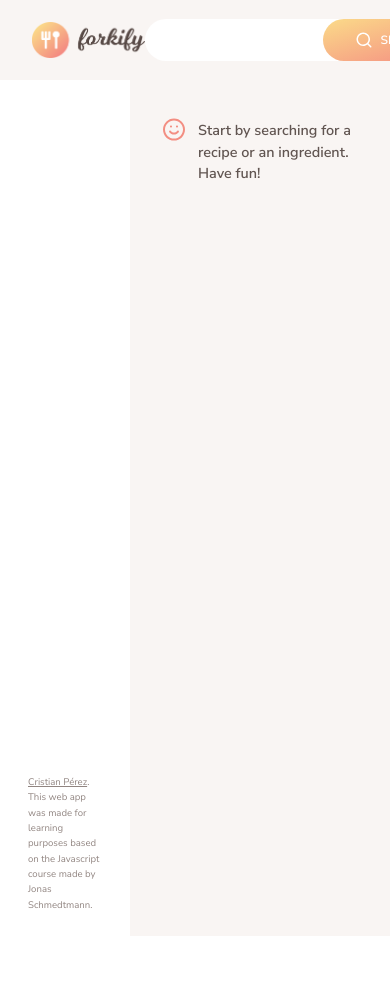
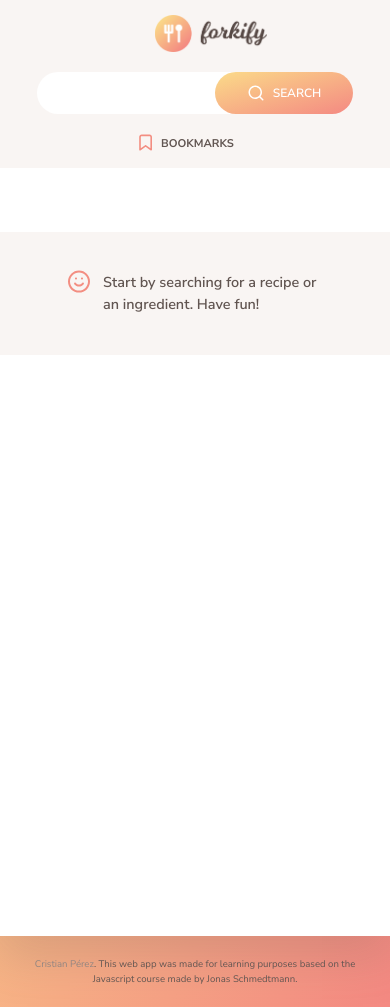
Before and after one commit to Cr1sti4n85/recipes_app, a website built with Parcel: page index.html in a window 390 px wide. Before the commit the page ends 936 px from the top, so only its background shows below. Built offline with nearby package versions, Linux system fonts and the light colour scheme.

Commit message:
Implemented responsive layout

```diff
--- a/index.html
+++ b/index.html
@@ -29,14 +29,14 @@
 
       <nav class="nav">
         <ul class="nav__list">
-          <li class="nav__item">
+          <!-- <li class="nav__item">
             <button class="nav__btn nav__btn--add-recipe">
               <svg class="nav__icon">
                 <use href="src/img/icons.svg#icon-edit"></use>
               </svg>
               <span>Add recipe</span>
             </button>
-          </li>
+          </li> -->
           <li class="nav__item">
             <button class="nav__btn nav__btn--bookmarks">
               <svg class="nav__icon">
@@ -120,7 +120,7 @@
       </p>
     </div>
 
-    <div class="recipe">
+    <div id="recipe" class="recipe">
       <div class="message">
         <div>
           <svg>
@@ -288,6 +288,13 @@
       </button>
     </form>
   </div>
+  <footer>
+    <p class="copyright__mobile">
+      <a class="github-link" target="_blank" href="https://github.com/Cr1sti4n85">Cristian Pérez</a>. This web app
+      was made for learning purposes based on the Javascript course made by Jonas Schmedtmann.
+    </p>
+  </footer>
+
   <script src="./src/js/controller.js" type="module"></script>
 </body>
 
--- a/src/js/controller.js
+++ b/src/js/controller.js
@@ -8,7 +8,7 @@ import bookmarksView from "./views/bookmarksView.js";
 // if (module.hot) {
 //   module.hot.accept();
 // }
-console.log("inicio del script");
+
 const controlRecipes = async () => {
   try {
     //hash de los links a las recetas
--- a/src/js/views/View.js
+++ b/src/js/views/View.js
@@ -11,6 +11,9 @@ export default class View {
     if (!render) return markup;
     this._clear();
     this._parentElement.insertAdjacentHTML("afterbegin", markup);
+    if (this._data.id && window.innerWidth < 769) {
+      document.querySelector("#recipe").scrollIntoView({ behavior: "smooth" });
+    }
   }
 
   _clear() {
--- a/src/sass/_header.scss
+++ b/src/sass/_header.scss
@@ -142,3 +142,42 @@
     opacity: 1;
   }
 }
+
+.copyright__mobile {
+  display: none;
+}
+
+@media only screen and (max-width: 768px) {
+  .container {
+    display: block;
+  }
+  .header {
+    flex-direction: column;
+    gap: 20px;
+    padding: 15px;
+  }
+
+  .copyright {
+    display: none;
+  }
+
+  .nav__list {
+    justify-content: center;
+  }
+
+  .copyright__mobile {
+    display: block;
+    padding: 20px;
+    text-align: center;
+    font-size: 1.2rem;
+
+    .github-link:link,
+    .github-link:visited {
+      color: $color-grey-dark-2;
+    }
+  }
+
+  .copyright__mobile a {
+    text-decoration: none;
+  }
+}
```
